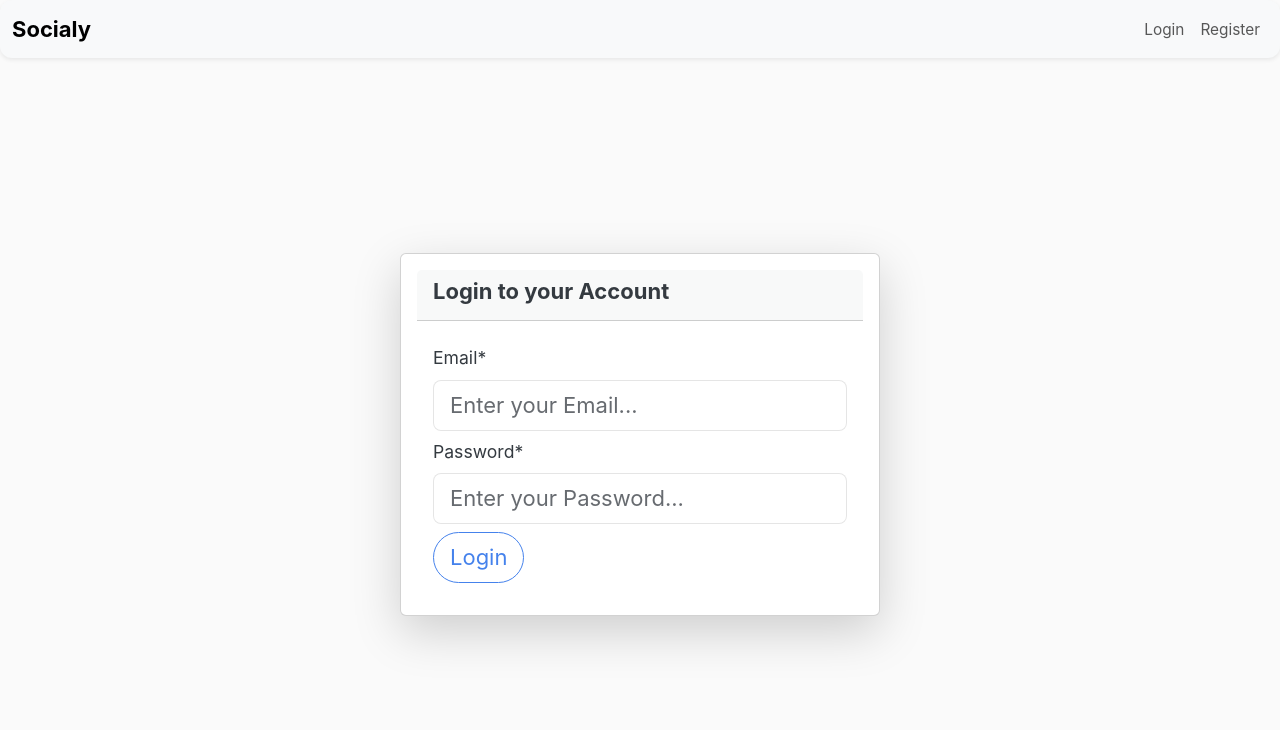
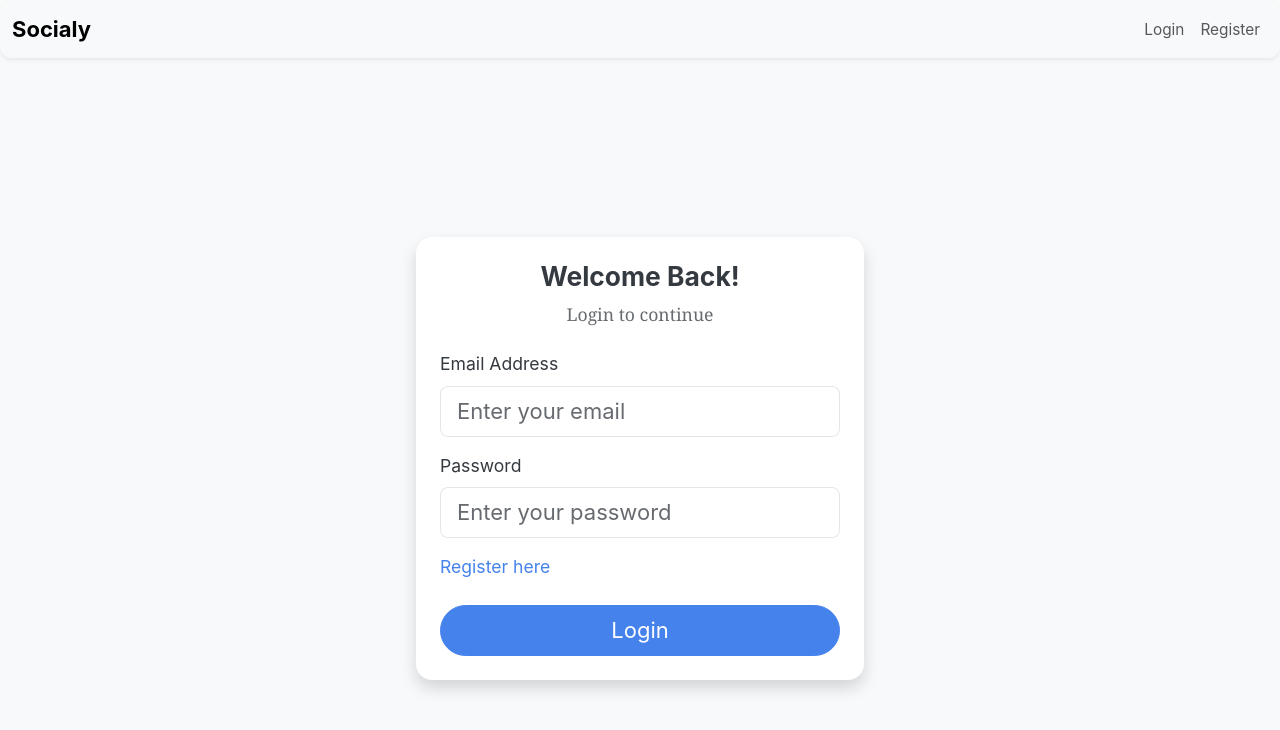
Before and after one commit to AntarMukhopadhyaya/socialy, a React (Vite) app in the folder frontend/: page /login in a window 1280 px wide. Shown: the top 730 px of the page. Built offline with nearby package versions, Linux system fonts and the light colour scheme; no server answers.

Commit message:
Changed the design of login and register form

```diff
--- a/frontend/src/pages/Login.jsx
+++ b/frontend/src/pages/Login.jsx
@@ -2,6 +2,7 @@ import React, { useState } from "react";
 import Alert from "../components/Alert";
 import { useNavigate } from "react-router";
 import axios from "axios";
+
 const Login = () => {
   const navigate = useNavigate();
   const [successMessage, setSuccessMessage] = useState("");
@@ -39,46 +40,51 @@ const Login = () => {
   };
 
   return (
-    <main className=" d-flex align-items-center justify-content-center min-vh-100 py-3 ">
-      <div
-        className="card shadow-lg p-3 mb-5 bg-white rounded"
-        style={{ width: "30rem" }}
-      >
-        <Alert message={errorMessage} type="danger" onClose={() => setErrorMessage("")} />
-        <Alert message={successMessage} type="success" onClose={() => setSuccessMessage("")} />
-        <div className="card-header">
-          <h5 className="card-title">Login to your Account</h5>
-        </div>
-        <div className="card-body ">
+    <main className="d-flex align-items-center justify-content-center min-vh-100 py-3 bg-light">
+      <div className="card shadow border-0 rounded-4" style={{ width: "28rem" }}>
+        <div className="card-body p-4">
+          <div className="text-center mb-4">
+            <h4 className="fw-bold">Welcome Back!</h4>
+            <p className="text-muted">Login to continue</p>
+          </div>
+          <Alert message={errorMessage} type="danger" onClose={() => setErrorMessage("")} />
+          <Alert message={successMessage} type="success" onClose={() => setSuccessMessage("")} />
           <form onSubmit={handleSubmit}>
-            <div className="form-group my-2">
-              <label className="form-label" htmlFor="email">
-                Email*
-              </label>
+            <div className="mb-3">
+              <label className="form-label" htmlFor="email">Email Address</label>
               <input
                 type="email"
                 className="form-control form-control-lg"
-                placeholder="Enter your Email..."
+                placeholder="Enter your email"
                 required
-                value = {formData.email}
-                onChange = {(e) => setFormData({...formData,email:e.target.value})}
-              />
-            </div>
-            <div className="form-group my-2">
-              <label className="form-label" htmlFor="password">
-                Password*
-              </label>
-              <input
-                className="form-control form-control-lg"
-                type="password"
-                placeholder="Enter your Password..."
-                required
-                value = {formData.password}
-                onChange = {(e) => setFormData({...formData,password:e.target.value})}
+                value={formData.email}
+                onChange={(e) => setFormData({ ...formData, email: e.target.value })}
               />
             </div>
 
-            <button className="btn btn-outline-primary btn-lg" type="submit" disabled={loading}>{loading ? "Loading" : "Login"}</button>
+            <div className="mb-3">
+              <label className="form-label" htmlFor="password">Password</label>
+              <input
+                type="password"
+                className="form-control form-control-lg"
+                placeholder="Enter your password"
+                required
+                value={formData.password}
+                onChange={(e) => setFormData({ ...formData, password: e.target.value })}
+              />
+            </div>
+
+            <div className="d-flex justify-content-between mb-4">
+              <a href="/register" className="text-decoration-none">Register here</a>
+            </div>
+
+            <button
+              className="btn btn-primary btn-lg w-100"
+              type="submit"
+              disabled={loading}
+            >
+              {loading ? "Loading..." : "Login"}
+            </button>
           </form>
         </div>
       </div>
--- a/frontend/src/pages/Register.jsx
+++ b/frontend/src/pages/Register.jsx
@@ -1,6 +1,7 @@
 import React, { useState } from "react";
 import axios from "axios";
 import Alert from "../components/Alert";
+
 const Register = () => {
   const [loading, setLoading] = useState(false);
   const [errorMessage, setErrorMessage] = useState("");
@@ -12,10 +13,12 @@ const Register = () => {
     password: "",
     confirmPassword: "",
   });
+
   const handleSubmit = async (e) => {
     e.preventDefault();
     if (formData.password !== formData.confirmPassword) {
-      return alert("Passwords do not match");
+      setErrorMessage("Passwords do not match");
+      return;
     }
     setLoading(true);
     try {
@@ -23,15 +26,17 @@ const Register = () => {
         "http://localhost:3000/api/users/register",
         formData
       );
-      if (!response.ok) {
+      if (!response.data.message) {
         setErrorMessage("Something went wrong");
+        return;
       }
       setSuccessMessage(response.data.message);
       setErrorMessage("");
-      window.location.href = "/login";
-      console.log(response.data);
+      setTimeout(() => {
+        window.location.href = "/login";
+      }, 2000);
     } catch (err) {
-      setErrorMessage(err.message);
+      setErrorMessage(err.response?.data?.message || "An error occurred");
       setSuccessMessage("");
     } finally {
       setLoading(false);
@@ -43,95 +48,71 @@ const Register = () => {
       });
     }
   };
+
   return (
-    <main className=" d-flex align-items-center justify-content-center min-vh-100 py-3">
-      <div
-        className="card shadow-lg p-3 mb-5 bg-white rounded"
-        style={{ width: "30rem" }}
-      >
-        <Alert
-          message={errorMessage}
-          type="danger"
-          onClose={() => setErrorMessage("")}
-        />
-        <Alert
-          message={successMessage}
-          type="success"
-          onClose={() => setSuccessMessage("")}
-        />
-        <div className="card-header">
-          <h5 className="card-title">Register to your Account</h5>
-        </div>
+    <main className="d-flex align-items-center justify-content-center min-vh-100 py-3">
+      <div className="card shadow-lg p-4 mb-5 bg-white rounded" style={{ width: "30rem" }}>
         <div className="card-body">
+          <h5 className="card-title mb-4 text-center">Create an Account</h5>
+          {errorMessage && <Alert message={errorMessage} type="danger" onClose={() => setErrorMessage("")} />}
+          {successMessage && <Alert message={successMessage} type="success" onClose={() => setSuccessMessage("")} />}
+
           <form onSubmit={handleSubmit}>
-            <div className="form-group my-2">
-              <label className="form-label" htmlFor="email">
-                Email*
-              </label>
+            <div className="form-group my-3">
+              <label>Email*</label>
               <input
-                className="form-control form-control-lg"
+                type="email"
+                className="form-control"
                 placeholder="Enter your Email..."
                 required
-                type="email"
                 value={formData.email}
-                onChange={(e) =>
-                  setFormData({ ...formData, email: e.target.value })
-                }
+                onChange={(e) => setFormData({ ...formData, email: e.target.value })}
               />
             </div>
-            <div className="form-group my-2">
-              <label className="form-label" htmlFor="username">
-                Username*
-              </label>
+
+            <div className="form-group my-3">
+              <label>Username*</label>
               <input
-                className="form-control form-control-lg"
+                type="text"
+                className="form-control"
                 placeholder="Enter your Username..."
                 required
                 value={formData.username}
-                onChange={(e) =>
-                  setFormData({ ...formData, username: e.target.value })
-                }
+                onChange={(e) => setFormData({ ...formData, username: e.target.value })}
               />
             </div>
-            <div className="form-group my-2">
-              <label className="form-label" htmlFor="password">
-                Password*
-              </label>
+
+            <div className="form-group my-3">
+              <label>Password*</label>
               <input
-                className="form-control form-control-lg"
                 type="password"
+                className="form-control"
                 placeholder="Enter your Password..."
                 required
                 value={formData.password}
-                onChange={(e) =>
-                  setFormData({ ...formData, password: e.target.value })
-                }
+                onChange={(e) => setFormData({ ...formData, password: e.target.value })}
               />
             </div>
-            <div className="form-group my-2">
-              <label className="form-label" htmlFor="confirmPassword">
-                Confirm Password*
-              </label>
+
+            <div className="form-group my-3">
+              <label>Confirm Password*</label>
               <input
-                className="form-control form-control-lg"
                 type="password"
+                className="form-control"
                 placeholder="Confirm your Password..."
                 required
                 value={formData.confirmPassword}
-                onChange={(e) =>
-                  setFormData({ ...formData, confirmPassword: e.target.value })
-                }
+                onChange={(e) => setFormData({ ...formData, confirmPassword: e.target.value })}
               />
             </div>
-            <button type="submit" className={`btn btn-outline-primary btn-lg`} disabled={loading}>
-              {loading ? "Loading" : "Register"}
+
+            <button type="submit" className="btn btn-primary w-100 mt-3" disabled={loading}>
+              {loading ? "Creating Account..." : "Register"}
             </button>
           </form>
-        </div>
-        <div className="card-footer">
-          <p>
+          <div className="text-center mt-3">
             Already have an account? <a href="/login">Login</a>
-          </p>
+          </div>
         </div>
       </div>
     </main>
```
